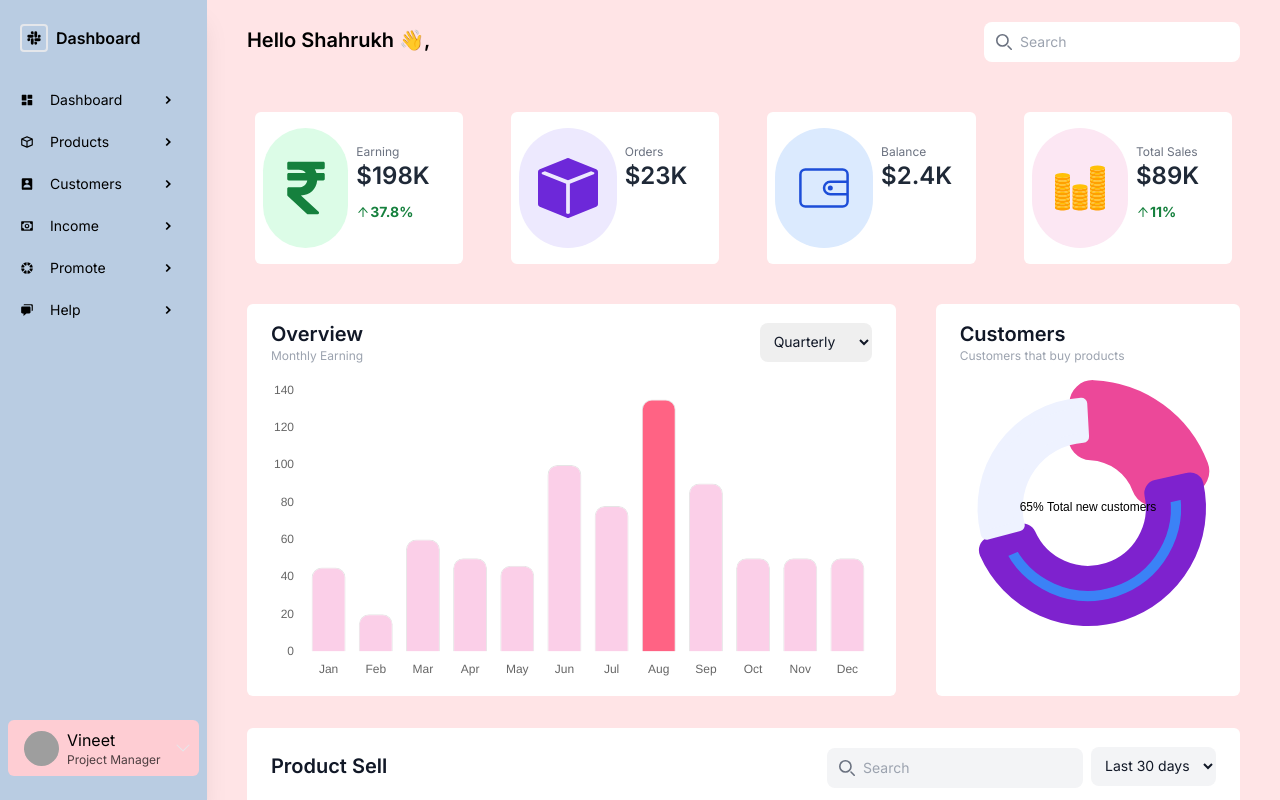
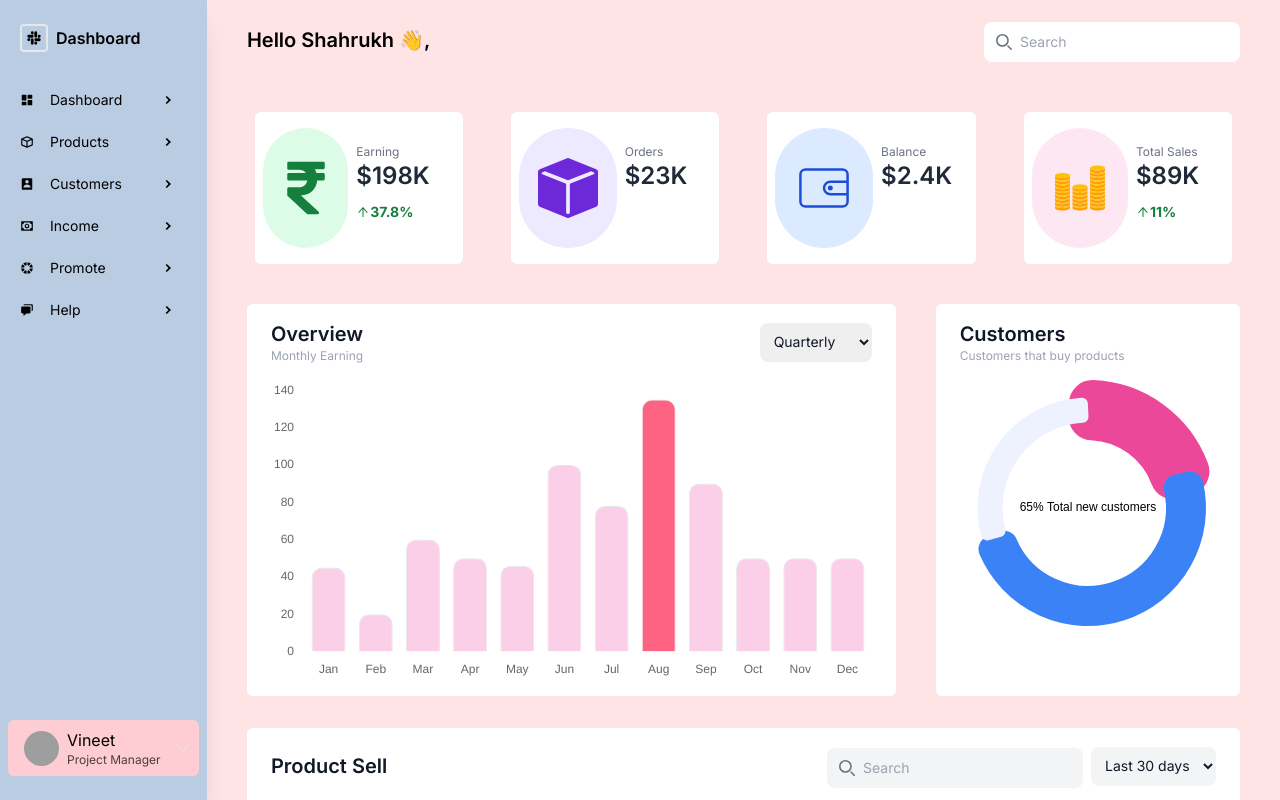
Before and after one commit to Vineet-23/Fitpeo-dashboard, a React (Vite) app: page / in a window 1280 px wide. Built offline with nearby package versions, Linux system fonts and the light colour scheme; grey boxes are pictures that could not be loaded.

Commit message:
Update Donutchart.jsx

```diff
--- a/src/core/charts/Donutchart.jsx
+++ b/src/core/charts/Donutchart.jsx
@@ -12,7 +12,7 @@ const chartData = {
       data: [20, 50, 30],
       backgroundColor: ['#ec4899', '#3b82f6', '#eef2ff'],
       borderWidth: [45, 25, 10],
-      borderColor: ['#ec4899', '#7e22ce', '#eef2ff'],
+      borderColor: ['#ec4899', '#3b82f6', '#eef2ff'],
       borderJoinStyle: 'miter',
       borderRadius: 1,
       spacing: 10
@@ -22,7 +22,7 @@ const chartData = {
 
 const options = {
   responsive: true,
-  cutout: '65%',
+  cutout: '85%',
   plugins: {
     legend: {
       display: false
```
